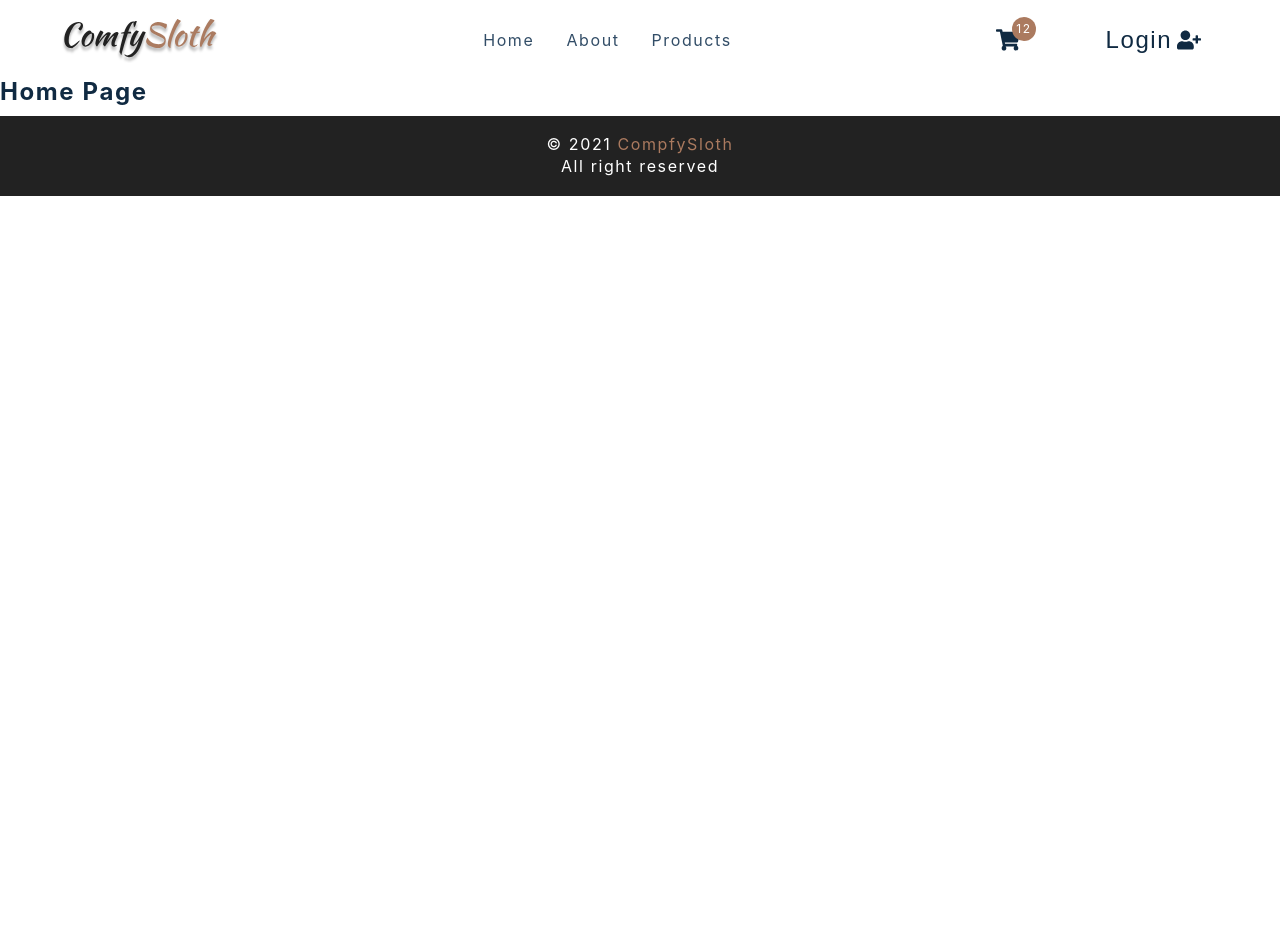
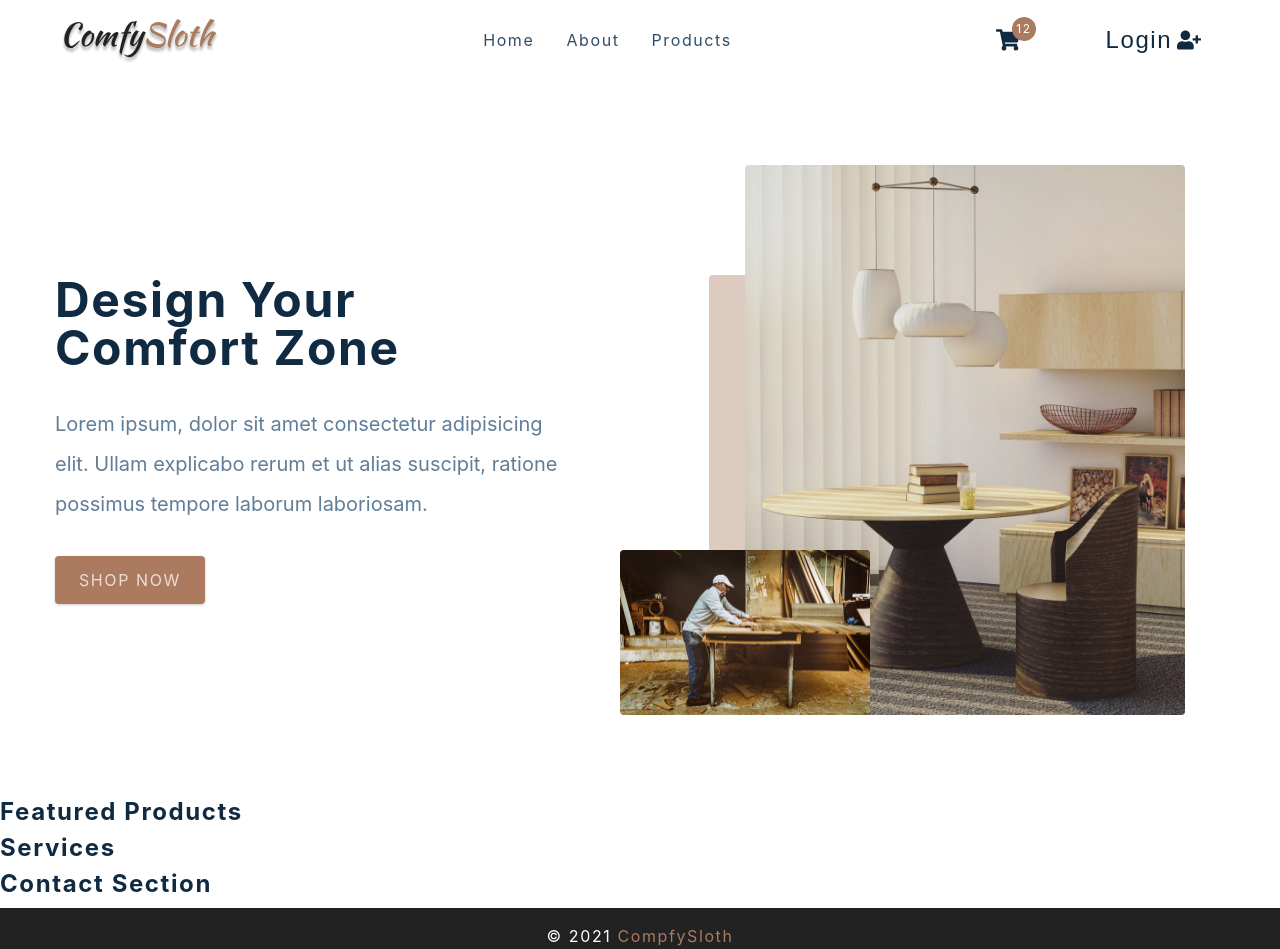
Before and after one commit to wkoziel/React-E-Commerce, a React (Create React App) app: page / in a window 1280 px wide. Shown: the top 949 px of the page. Before the commit the page ends 800 px from the top, so only its background shows below. Built offline with nearby package versions, Linux system fonts and the light colour scheme.

Commit message:
Hero on Home Page

```diff
--- a/src/components/Hero.js
+++ b/src/components/Hero.js
@@ -5,7 +5,28 @@
 import heroBcg2 from '../assets/hero-bcg-2.jpeg'
 
 const Hero = () => {
-  return <h4>hero</h4>
+  return (
+    <Wrapper className='section-center'>
+      <article className='content'>
+        <h1>
+          design your <br />
+          comfort zone
+        </h1>
+        <p>
+          Lorem ipsum, dolor sit amet consectetur adipisicing elit. Ullam
+          explicabo rerum et ut alias suscipit, ratione possimus tempore laborum
+          laboriosam.
+        </p>
+        <Link to='/products' className='btn hero-btn'>
+          shop now
+        </Link>
+      </article>
+      <article className='img-container'>
+        <img src={heroBcg} alt='nice table' className='main-img' />
+        <img src={heroBcg2} alt='person working' className='accent-img' />
+      </article>
+    </Wrapper>
+  )
 }
 
 const Wrapper = styled.section`
--- a/src/pages/HomePage.js
+++ b/src/pages/HomePage.js
@@ -1,7 +1,14 @@
 import React from 'react'
 import { FeaturedProducts, Hero, Services, Contact } from '../components'
 const HomePage = () => {
-  return <h4>home page</h4>
+  return (
+    <main>
+      <Hero />
+      <FeaturedProducts />
+      <Services />
+      <Contact />
+    </main>
+  )
 }
 
 export default HomePage
```
